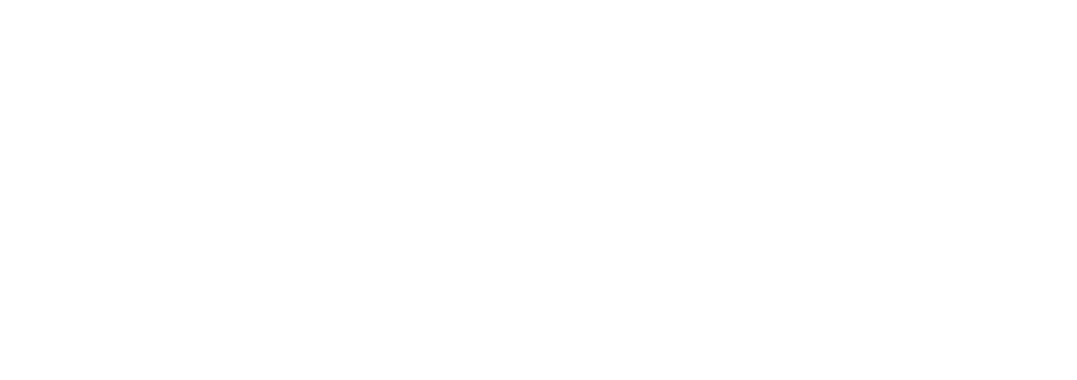
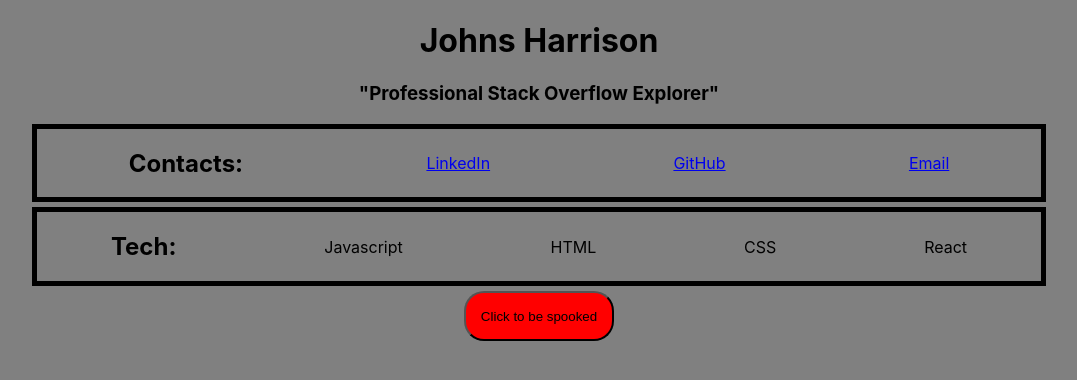
Before and after one commit to CodingKevin95/something-random-v2, a React (Create React App) app: page /john in a window 1280 px wide. Before the commit this address had no page. Shown: the top 380 px of the page, without its empty margins (101-1178 px from the left). Built offline with nearby package versions, Linux system fonts and the light colour scheme.

Commit message:
rough page

```diff
--- a/src/App.js
+++ b/src/App.js
@@ -3,6 +3,7 @@
 import Dominik from "./pages/Dominik";
 import Linfeng from "./pages/Linfeng"
 import Kevin from "./pages/Kevin"
+import John from "./pages/John";
 
 
 function App() {
@@ -12,6 +13,7 @@
         <Route path="/linfeng" element={<Linfeng /> } />
         <Route path="/dominik" element={<Dominik />} />
         <Route path="/kevin" element={<Kevin />} />
+        <Route path ="/john" element={<John />}/>
       </Routes>
 
     </div>
--- /dev/null
+++ b/src/pages/John.css
@@ -0,0 +1,65 @@
+.JohnContainer{
+    margin:auto;
+    height: 80%;
+    width: 80%;
+}
+
+.Container{
+    display:flex;
+    justify-content:space-around;
+    align-items: center;
+    margin: 5px;
+    border: 5px;
+    border-style: solid;
+}
+
+.TitleContainer{
+    display:flex;
+    align-items: center;
+    margin: 5px;
+    border: 5px;
+    border-style: solid;
+}
+
+.Favorites{
+    display: flex;
+    flex-direction: column;
+    align-items: center;
+    margin: 5px;
+    border: 5px;
+    border-style: solid;
+    padding: 10px;
+}
+.FavoritesContainer{
+    display: flex;
+    flex-direction: column;
+    align-items: center;
+    margin: 5px;
+    border: 5px;
+    border-style: solid;
+}
+
+.fav{
+    display: flex;
+    justify-content: space-between;
+}
+
+.img{
+
+    height: 350px;
+    width: 350px;
+    display: flex;
+    align-self: center;
+    margin: auto;
+}
+
+body{
+    background-color: grey;
+}
+
+button{
+    width: 150px;
+    height: 50px;
+    border-radius: 20px;
+    background-color: red;
+}
--- /dev/null
+++ b/src/pages/John.jsx
@@ -0,0 +1,54 @@
+import "./John.css"
+import audio from "../assets/skullsound2.mp3"
+function John(){
+const container = document.createElement('img')
+container.src = "https://media3.giphy.com/media/J0WeVOLjuqW2I/giphy.gif"
+
+
+function handelCLick(){
+    const container = document.createElement('img')
+    container.className="img"
+    container.src = "https://media3.giphy.com/media/J0WeVOLjuqW2I/giphy.gif"
+    const sound = new Audio(audio);
+    sound.play()
+
+
+
+return(
+    document.body.appendChild(container)
+    )
+}
+
+    return(
+        <div className="JohnContainer">
+          <h1>Johns Harrison</h1>
+          <h3>"Professional Stack Overflow Explorer"</h3>
+          <div>
+            <div className="Container">
+              <h2>Contacts:</h2>
+              <a href="https://www.linkedin.com/in/jharrisons/">LinkedIn</a>
+              <a href="https://github.com/JohnsHarrison">GitHub</a>
+              <a href="mailto:jshar15089@gmail.com">Email</a>
+            </div>
+            <div className="Container">
+              <h2>Tech:</h2>
+              <p>Javascript</p>
+              <p>HTML</p>
+              <p>CSS</p>
+              <p>React</p>
+            </div>
+
+
+
+            </div>
+
+          <button onClick={()=>{
+            handelCLick()}}>Click to be spooked</button>
+
+
+        </div>
+
+    )
+}
+
+export default John
```
Also changed, not shown: 1 other file (tests, documents, lock files or other folders).
